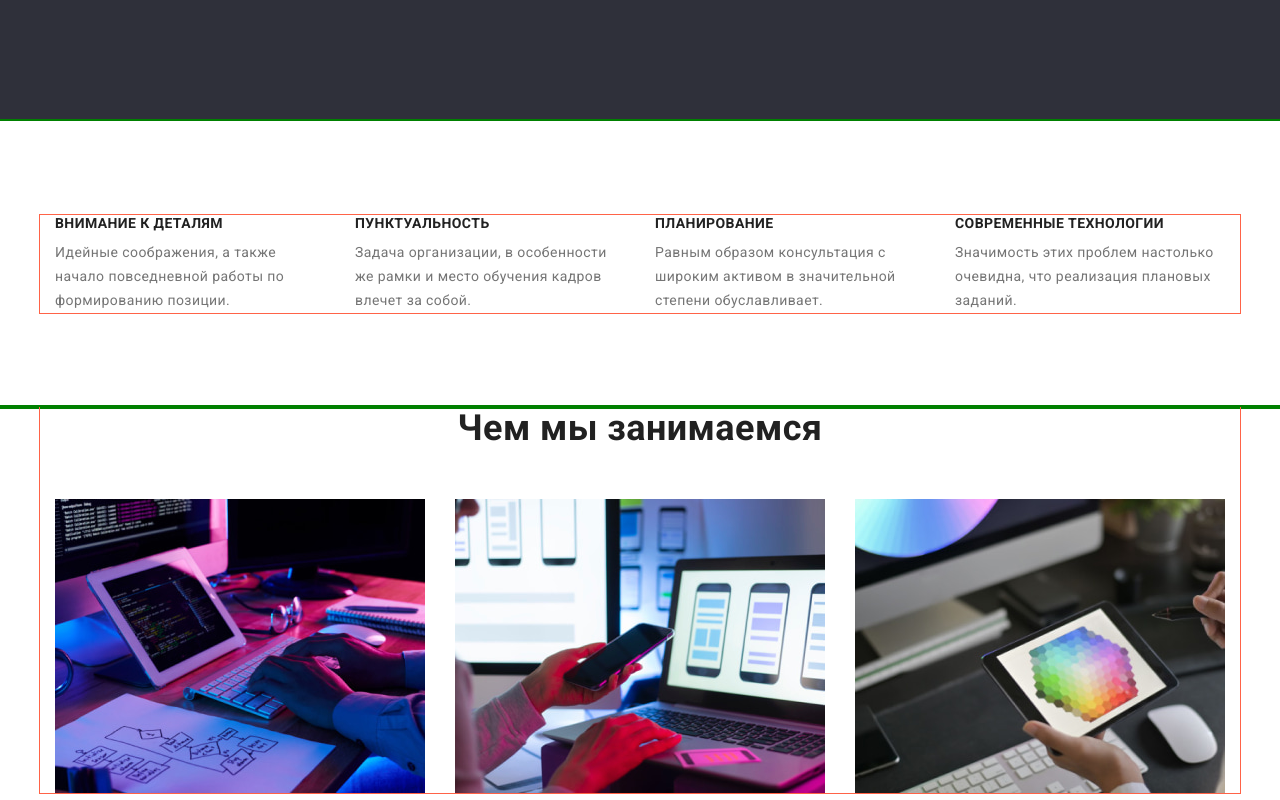
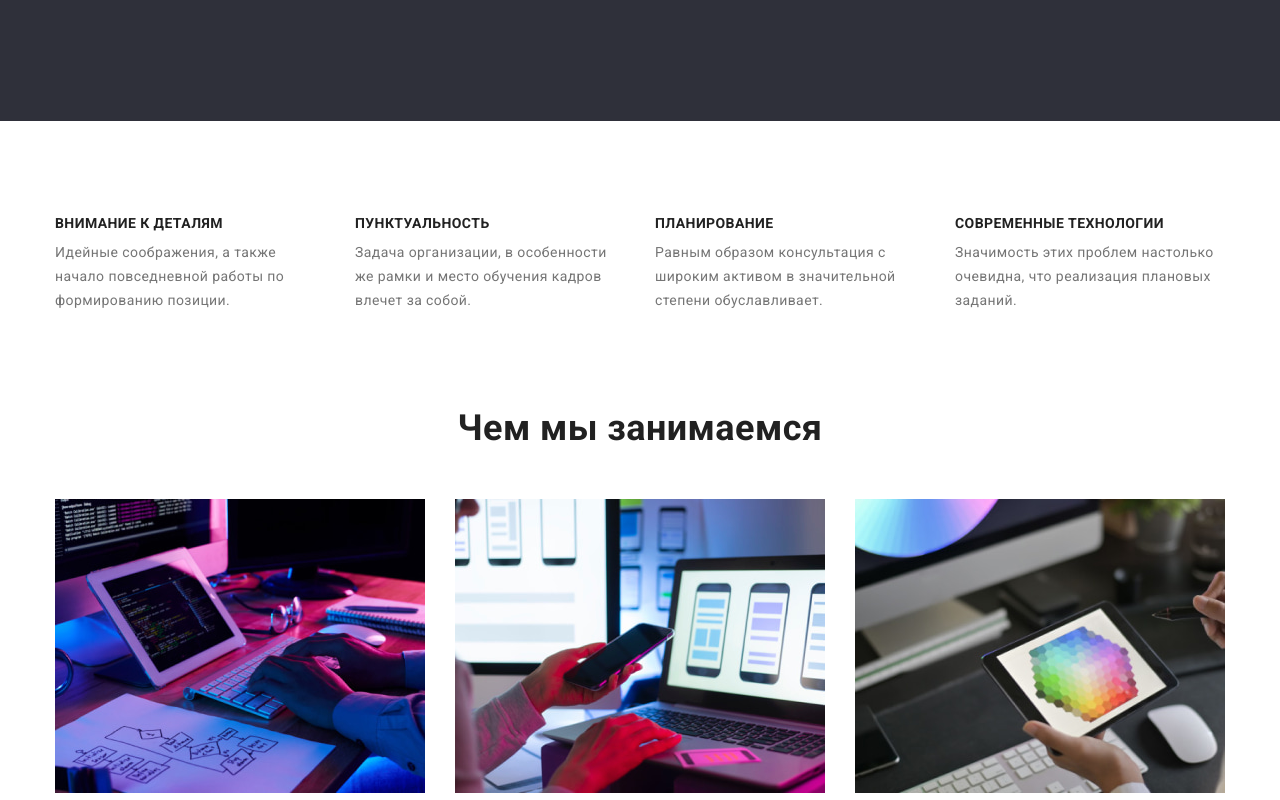
Before and after one commit to DeniOS777/goit-markup-hw-03, a plain HTML site: page index.html in a window 1280 px wide. Shown: the part 560-1360 px from the top of the page. Drawn offline with nearby package versions, Linux system fonts and the light colour scheme.

Commit message:
Update style.css

```diff
--- a/css/style.css
+++ b/css/style.css
@@ -24,7 +24,6 @@ body {
   padding-left: 15px;
   padding-right: 15px;
   margin: 0 auto;
-  outline: 1px solid tomato;
 }
 
 /* Класс для всех секций  */
@@ -32,7 +31,6 @@ body {
 .section {
   padding-top: 94px;
   padding-bottom: 94px;
-  outline: 2px solid green;
 }
 
 /* Сброс внешних и внутренних отступов у заголовков, абзацев и списков */
```
